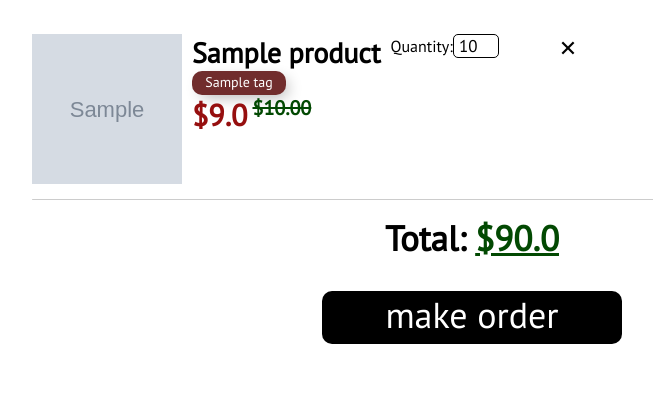
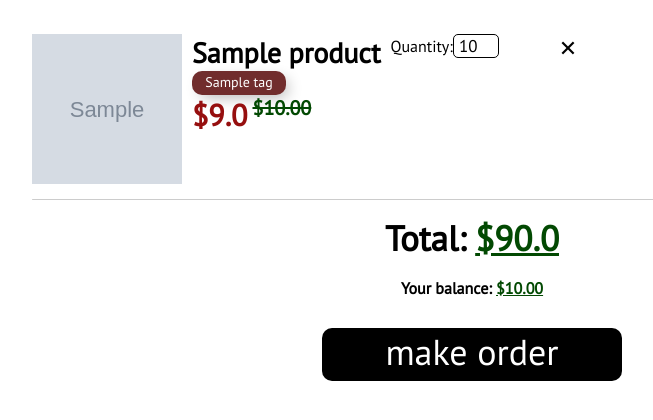
Before and after one commit to a-povazhnyi/django_vinylin, a Django app: page /orders/cart/1/ in a window 1280 px wide. Shown: the part 314-734 px from the top of the page, without its empty margins (168-821 px from the left). Run offline with Django 3.2, Linux system fonts and the light colour scheme; a user stored in the database is signed in; tables that the repository leaves empty hold one stand-in row (values such as "Sample post"); grey boxes marked "Sample" are stand-in pictures; parts of the project's set-up code (start-up, migrations or seed data) failed here and were passed over; some libraries are stand-ins or nearby versions.

Commit message:
feat: user current balance

```diff
--- a/vinylin/orders/templates/orders/cart.html
+++ b/vinylin/orders/templates/orders/cart.html
@@ -97,6 +97,12 @@
             </span>
           </div>
 
+          <div class="user-balance">
+            <span class="user-balance-title">Your balance:
+              <span class="user-balance">${{ user.profile.balance }}</span>
+            </span>
+          </div>
+
           <a href="#" class="make-order">
             <div class="button-wrapper single-button-wrapper">make order</div>
           </a>
--- a/vinylin/vinylin/static/css/orders.css
+++ b/vinylin/vinylin/static/css/orders.css
@@ -109,6 +109,21 @@ span.total-price {
     text-decoration: underline;
 }
 
+.user-balance {
+    text-align: center;
+    margin-top: 17px;
+}
+
+span.user-balance-title {
+    font-weight: bold;
+}
+
+span.user-balance {
+    font-weight: bold;
+    color: rgb(2, 73, 2);
+    text-decoration: underline;
+}
+
 a.make-order {
     font-size: 36px;
 }
```
